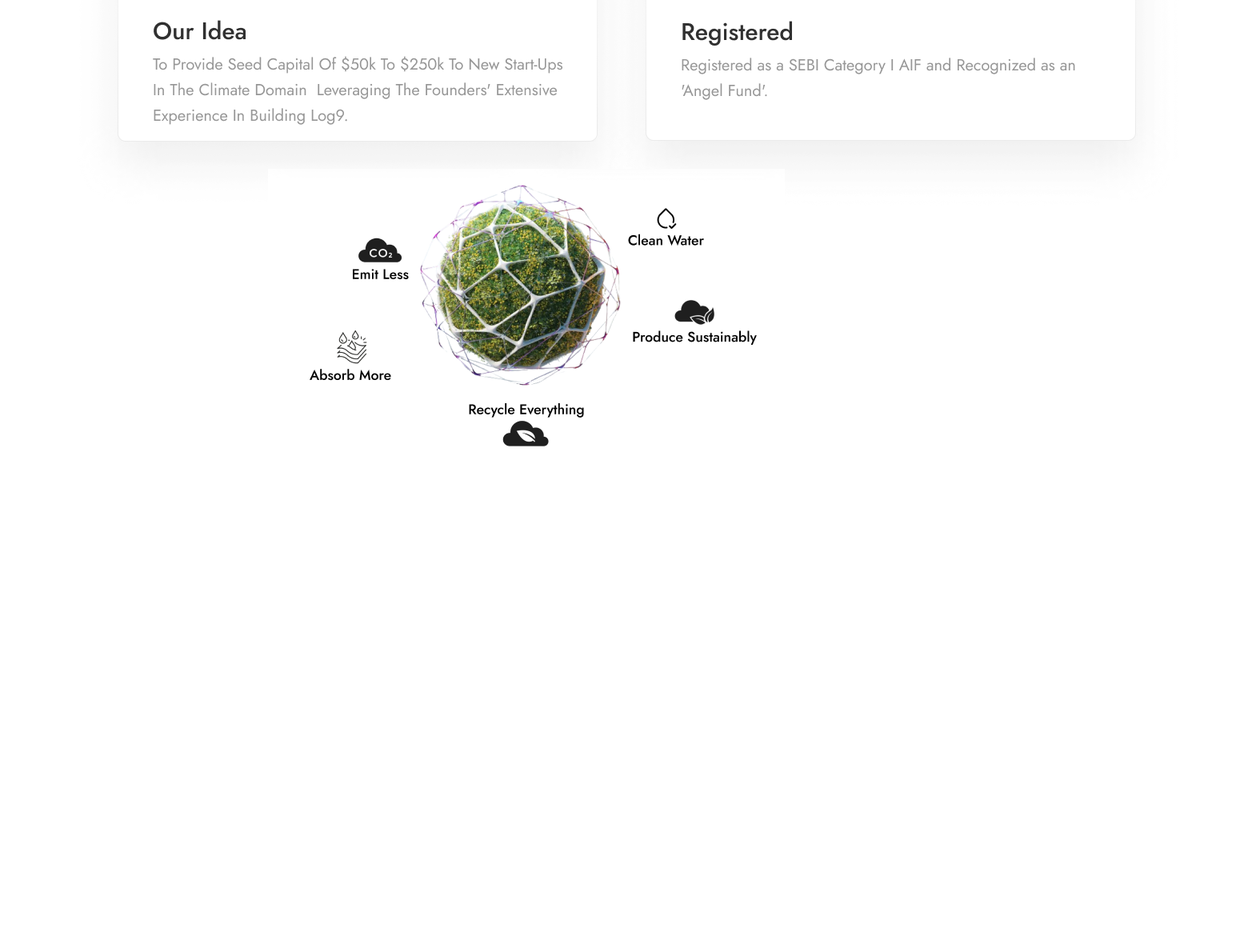
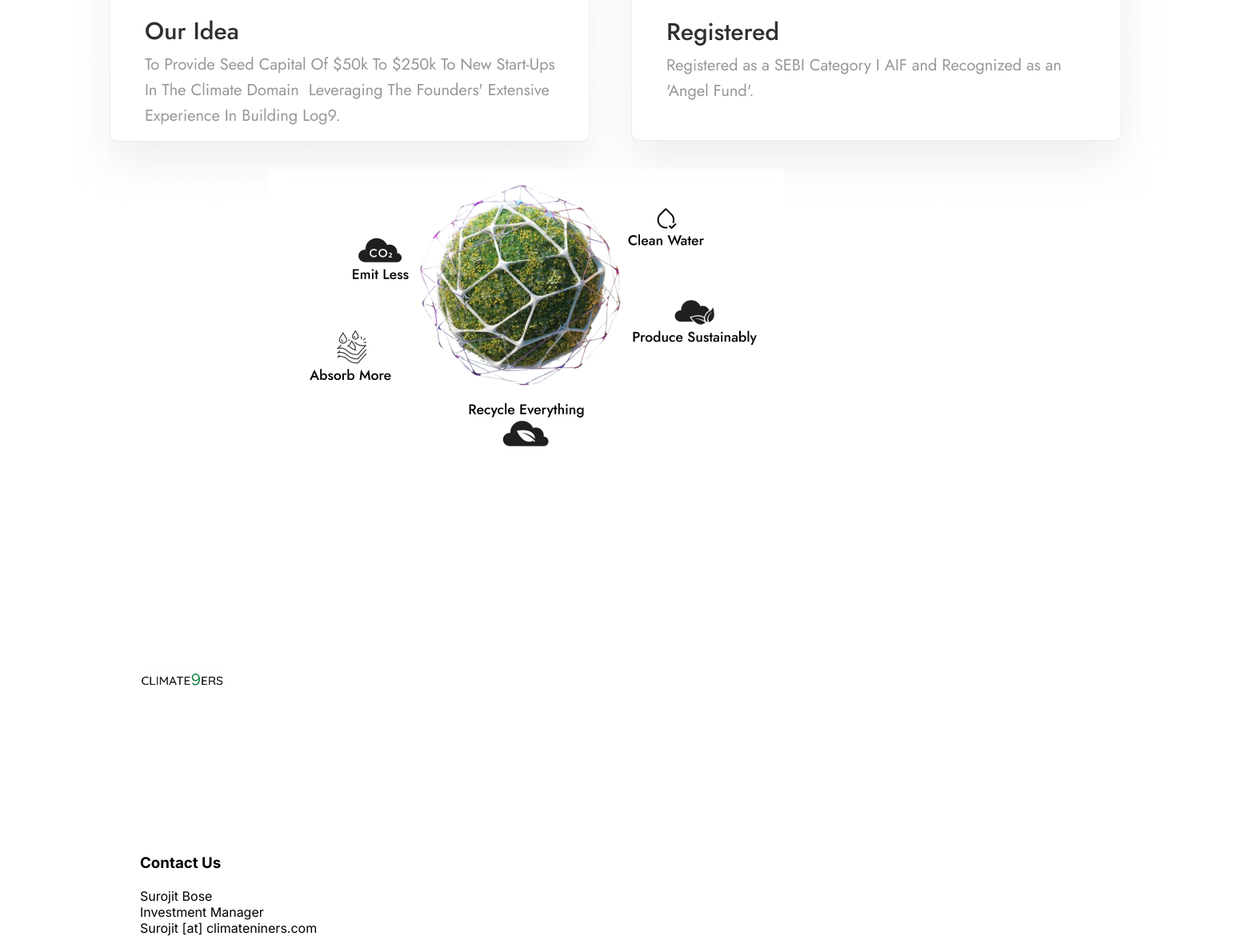
Before and after one commit to atom540/climate9ers, a Next.js app: page / in a window 1280 px wide. Shown: the part 1087-2267 px from the top of the page at 80% size, 1555 px wide, since content can reach past the window. Before the commit the page ends 1648 px from the top, so only its background shows below. Built offline with nearby package versions, Linux system fonts and the light colour scheme.

Commit message:
updatesdone!

```diff
--- a/src/app/page.js
+++ b/src/app/page.js
@@ -1,13 +1,15 @@
 import Team from '@/components/team/Team'
 import Navbar from '@/components/navbar/Navbar'
 import Home from '@/components/home/Home'
+import Footer from '@/components/footer/Footer'
 
 const page = () => {
   return (
     <div>
       <Navbar />
+      <Home/>
       {/* <Team /> */}
-      <Home/>
+      <Footer/>
     </div>
   )
 }
--- a/src/components/footer/Footer.jsx
+++ b/src/components/footer/Footer.jsx
@@ -1,11 +1,23 @@
-import React from 'react'
-
+import Image from "next/image"
+import styles from './footer.module.css';
 const Footer = () => {
   return (
-    <div>
-
+    <>
+    <div className={styles.supercontainer}>
+    <div className={styles.container}>
+    <Image src="/images/logo.png" alt="" width={106} height={27} />
     </div>
-  )
+    <div className={styles.information}>
+    <h3 className={styles.title}>Contact Us</h3>
+    <div className={styles.personInfo}>
+    <span>Surojit Bose</span>
+    <span>Investment Manager</span>
+    <span>Surojit [at] climateniners.com</span>
+    </div>
+    </div>
+    </div>
+    </>
+    )
 }
 
 export default Footer
--- /dev/null
+++ b/src/components/footer/footer.module.css
@@ -0,0 +1,20 @@
+.container{
+    margin-top: 350px;
+    margin-left: 150px;
+}
+.information{
+     margin-top: 200px;
+     margin-left: 150px;
+}
+.personInfo{
+     margin-top: 20px;
+     display: flex;
+     flex-direction: column;
+     margin-bottom: 10px;
+}
+.supercontainer{
+    margin-left: 25px;
+}
+.title{
+    font-weight: bold;
+}
--- a/src/components/home/Home.css
+++ b/src/components/home/Home.css
@@ -7,6 +7,7 @@
 }
 .topLeftcontainer {
   width: 30vw;
+  margin-left: 80px;
 }
 .topRightContainer {
 }
@@ -15,7 +16,7 @@
   align-items: center;
   justify-content: center;
   margin-top: 100px;
-  width: 1555px;
+  width: 100vw;
   height: 300px;
 }
 .ImgContainer {
@@ -39,12 +40,13 @@
 .img1 {
   width: 200px;
   margin-bottom: 20px;
-  margin-left: 90px;
+  margin-left: 80px;
    text-shadow: 2px 4px 4px rgba(137, 143, 156, 0.6);
 }
 .img2 {
   margin-bottom: 20px;
   width: 450px;
+  margin-right: 18px;
    text-shadow: 2px 4px 4px rgba(137, 143, 156, 0.6);
 }
 .envimg {
@@ -54,3 +56,6 @@
   height: 200px;
   margin-left: 35px;
 }
+.topLeftImage{
+     margin-left: 80px;
+}
--- a/src/components/navbar/Navbar.jsx
+++ b/src/components/navbar/Navbar.jsx
@@ -7,8 +7,8 @@ const Navbar = () => {
       <Image
         src="/images/logo.png"
         alt=""
-        width={110}
-        height={30}
+        width={106}
+        height={27}
         className={styles.img}
       />
       <div className={styles.link}>
```
